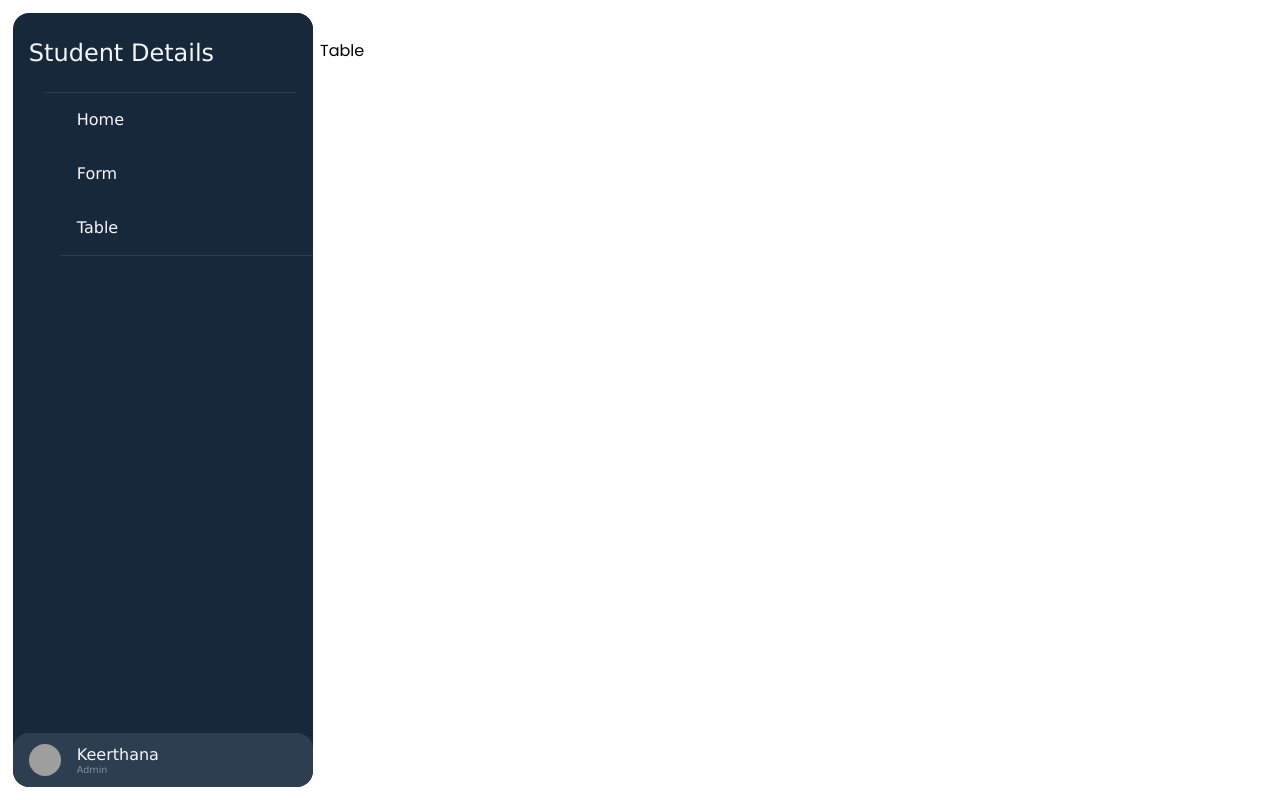
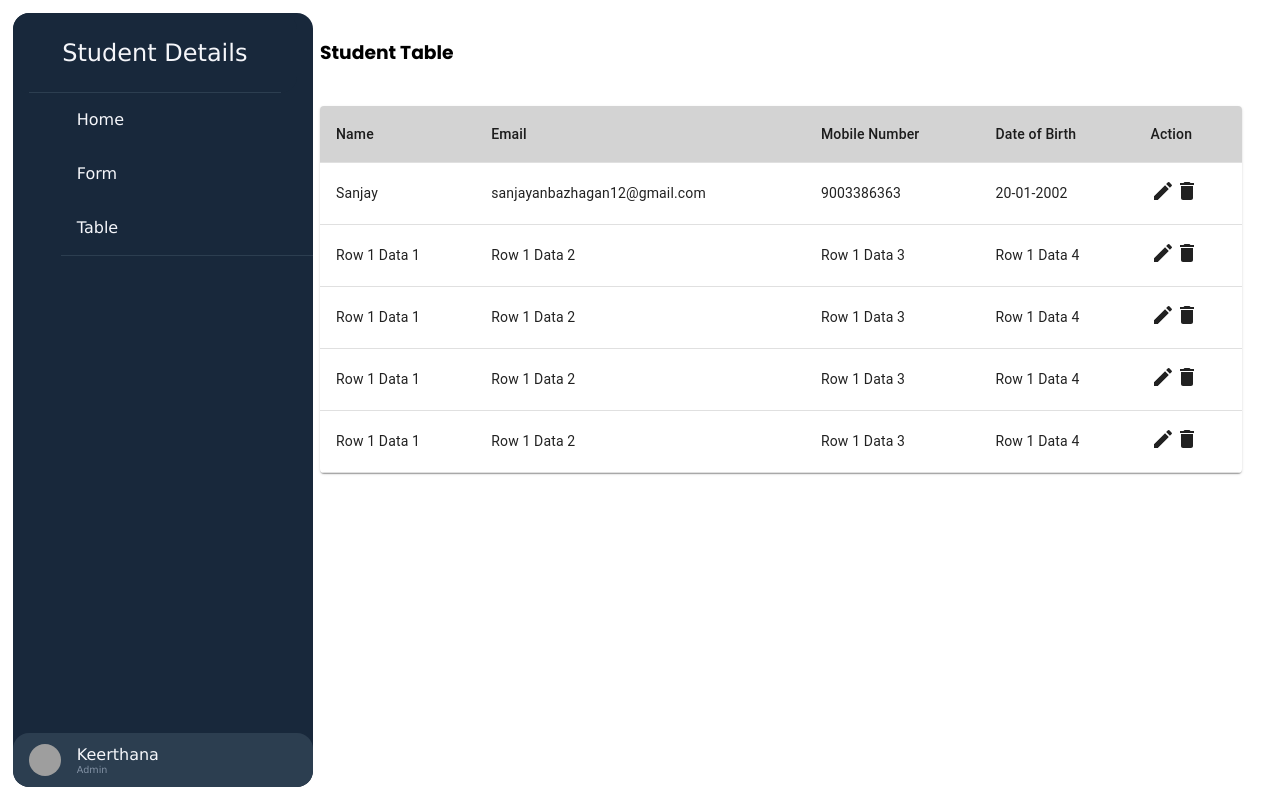
Before and after one commit to sanjayanbu12/KCT-frontend, a React (Create React App) app: page /table in a window 1280 px wide. Built offline with nearby package versions, Linux system fonts and the light colour scheme; grey boxes are pictures that could not be loaded.

Commit message:
Table and changes in dashboard css

```diff
--- a/src/App.js
+++ b/src/App.js
@@ -5,7 +5,8 @@ import Login from "./components/Login/Login";
 import Dashboard from "./components/DashBoard/Dashboard";
 import Home from "./components/home/Home";
 import Form from "./components/form/Form";
-import Table from "./components/Table/Table"
+import Table from "./components/Table/StudentTable"
+import StudentTable from "./components/Table/StudentTable";
 function App() {
   return (
     <Router>
@@ -21,7 +22,7 @@ function App() {
             <Routes>
               <Route path="/home" element={<Home />} />
               <Route path="/form" element={<Form />} />
-              <Route path="/table" element={<Table />} />
+              <Route path="/table" element={<StudentTable />} />
             </Routes>
           </Grid>
         </Grid>
--- a/src/components/DashBoard/Dashboard.css
+++ b/src/components/DashBoard/Dashboard.css
@@ -1,5 +1,5 @@
 :root {
-  --background: #fffff;
+  --background: #ffffff;
   --navbar-width: 300px;
   --navbar-width-min: 80px;
   --navbar-dark-primary: #18283b;
@@ -103,7 +103,7 @@ body {
 #nav-header {
   position: relative;
   width: var(--navbar-width);
-  left: 16px;
+  /* left: 16px; */
   width: calc(var(--navbar-width) - 16px);
   min-height: 80px;
   background: var(--navbar-dark-primary);
@@ -111,6 +111,7 @@ body {
   z-index: 2;
   display: flex;
   align-items: center;
+  justify-content: center;
   transition: width 0.2s;
 }
 
@@ -195,7 +196,8 @@ label[for=nav-toggle] {
   top: -70px;
   width: calc(100% - 16px);
   height: 54px;
-  background: var(--background);
+  background:var(--background);
+  color: black;
   background-attachment: fixed;
   border-radius: 16px 0 0 16px;
   transition: top 0.2s;
--- a/src/components/DashBoard/Dashboard.jsx
+++ b/src/components/DashBoard/Dashboard.jsx
@@ -15,7 +15,7 @@ const Dashboard = () => {
         <Link to="/form" className="nav-button"><i class="fas fa-images"></i><span>Form</span></Link>
         <Link to="/table" className="nav-button"><i class="fas fa-images"></i><span>Table</span></Link>
         <hr />
-        <div id="nav-content-highlight"></div>
+        {/* <div id="nav-content-highlight"></div> */}
       </div>
       <input id="nav-footer-toggle" type="checkbox" />
       <div id="nav-footer">
@@ -25,7 +25,6 @@ const Dashboard = () => {
           <label for="nav-footer-toggle"><i class="fas fa-caret-up"></i></label>
         </div>
         <div id="nav-footer-content">
-
         </div>
       </div>
 
--- /dev/null
+++ b/src/components/Table/StudentTable.jsx
@@ -0,0 +1,81 @@
+import React from 'react';
+import { Table, TableContainer, TableHead, TableRow, TableCell, TableBody, Paper } from '@mui/material';
+import EditIcon from '@mui/icons-material/Edit';
+import DeleteIcon from '@mui/icons-material/Delete';
+
+const StudentTable = () => {
+  return (
+    <div style={{ margin: '3vw 3vw 3vw 0' }}>
+      <div>
+        <h3>Student Table</h3>
+      </div>
+      <TableContainer component={Paper} style={{ margin: '3vw 3vw 3vw 0' }}>
+        <Table>
+          <TableHead>
+            <TableRow style={{ backgroundColor: '#D3D3D3' }}>
+              <TableCell>Name</TableCell>
+              <TableCell>Email</TableCell>
+              <TableCell>Mobile Number</TableCell>
+              <TableCell>Date of Birth</TableCell>
+              <TableCell>Action</TableCell>
+            </TableRow>
+          </TableHead>
+          <TableBody>
+            <TableRow>
+              <TableCell>Sanjay</TableCell>
+              <TableCell>sanjayanbazhagan12@gmail.com</TableCell>
+              <TableCell>9003386363</TableCell>
+              <TableCell>20-01-2002</TableCell>
+              <TableCell>
+                <EditIcon />
+                <DeleteIcon />
+              </TableCell>
+            </TableRow>
+            <TableRow>
+              <TableCell>Row 1 Data 1</TableCell>
+              <TableCell>Row 1 Data 2</TableCell>
+              <TableCell>Row 1 Data 3</TableCell>
+              <TableCell>Row 1 Data 4</TableCell>
+              <TableCell>
+                <EditIcon />
+                <DeleteIcon />
+              </TableCell>
+            </TableRow>
+            <TableRow>
+              <TableCell>Row 1 Data 1</TableCell>
+              <TableCell>Row 1 Data 2</TableCell>
+              <TableCell>Row 1 Data 3</TableCell>
+              <TableCell>Row 1 Data 4</TableCell>
+              <TableCell>
+                <EditIcon />
+                <DeleteIcon />
+              </TableCell>
+            </TableRow>
+            <TableRow>
+              <TableCell>Row 1 Data 1</TableCell>
+              <TableCell>Row 1 Data 2</TableCell>
+              <TableCell>Row 1 Data 3</TableCell>
+              <TableCell>Row 1 Data 4</TableCell>
+              <TableCell>
+                <EditIcon />
+                <DeleteIcon />
+              </TableCell>
+            </TableRow>
+            <TableRow>
+              <TableCell>Row 1 Data 1</TableCell>
+              <TableCell>Row 1 Data 2</TableCell>
+              <TableCell>Row 1 Data 3</TableCell>
+              <TableCell>Row 1 Data 4</TableCell>
+              <TableCell>
+                <EditIcon />
+                <DeleteIcon />
+              </TableCell>
+            </TableRow>
+          </TableBody>
+        </Table>
+      </TableContainer>
+    </div>
+  );
+}
+
+export default StudentTable;
--- a/src/components/Table/Table.jsx
+++ /dev/null
@@ -1,11 +0,0 @@
-import React from 'react'
-
-const Table = () => {
-  return (
-    <div style={{ margin: '3vw 3vw 3vw 0' }}>
-      Table
-    </div>
-  )
-}
-
-export default Table
--- a/src/components/form/Form.jsx
+++ b/src/components/form/Form.jsx
@@ -4,9 +4,21 @@ import Stepper from '@mui/material/Stepper';
 import Step from '@mui/material/Step';
 import StepLabel from '@mui/material/StepLabel';
 import Button from '@mui/material/Button';
-import StudentForm from './StudentForm'; // Import the StudentForm component
-import CourseForm from './CourseForm'; // Import the CourseForm component
-import StaffForm from './StaffForm'; // Import the StaffForm component
+import StudentForm from './StudentForm';
+import CourseForm from './CourseForm';
+import StaffForm from './StaffForm';
+import { makeStyles } from '@mui/styles';
+
+const useStyles = makeStyles({
+  activeStepIcon: {
+    '& .css-1u4zpwo-MuiSvgIcon-root-MuiStepIcon-root.Mui-active': {
+      color: '#2c3e50',
+    },
+    '& .css-1u4zpwo-MuiSvgIcon-root-MuiStepIcon-root.Mui-completed': {
+      color: '#2c3e50',
+    },
+  },
+});
 
 const steps = [
   'Student Details',
@@ -15,6 +27,7 @@ const steps = [
 ];
 
 const Form = () => {
+  const classes = useStyles();
   const [activeStep, setActiveStep] = React.useState(0);
 
   const handleNext = () => {
@@ -26,7 +39,7 @@ const Form = () => {
   };
 
   const handleSubmit = () => {
-    // Logic for submitting form data
+    // Handle form submission
   };
 
   const isLastStep = activeStep === steps.length - 1;
@@ -34,7 +47,7 @@ const Form = () => {
   return (
     <div style={{ margin: '3vw 3vw 3vw 0' }}>
       <Box sx={{ width: '100%' }}>
-        <Stepper activeStep={activeStep} alternativeLabel>
+        <Stepper activeStep={activeStep} alternativeLabel className={classes.activeStepIcon}>
           {steps.map((label, index) => (
             <Step key={label}>
               <StepLabel>{label}</StepLabel>
@@ -49,16 +62,16 @@ const Form = () => {
       </Box>
       <div style={{ marginTop: '5vw', display: 'flex', justifyContent: 'space-between' }}>
         {activeStep !== 0 && (
-          <Button variant="contained" color="primary" onClick={handleBack} sx={{ width: '25%' }}>
+          <Button variant="contained" color="primary" onClick={handleBack} sx={{ width: '10%', backgroundColor: '#2c3e50', '&:hover': { backgroundColor: '#2c3e50' } }}>
             Back
           </Button>
         )}
         {isLastStep ? (
-          <Button variant="contained" color="primary" onClick={handleSubmit} sx={{ width: '25%' }}>
+          <Button variant="contained" color="primary" onClick={handleSubmit} sx={{ width: '10%', backgroundColor: '#2c3e50', '&:hover': { backgroundColor: '#2c3e50' } }}>
             Submit
           </Button>
         ) : (
-          <Button variant="contained" color="primary" onClick={handleNext} sx={{ width: '25%' }}>
+          <Button variant="contained" color="primary" onClick={handleNext} sx={{ width: '10%', backgroundColor: '#2c3e50', '&:hover': { backgroundColor: '#2c3e50' } }}>
             Next
           </Button>
         )}
--- a/src/components/form/StaffForm.jsx
+++ b/src/components/form/StaffForm.jsx
@@ -12,37 +12,37 @@ const StaffForm = () => {
             <Box>
                 <Grid container spacing={2} style={{ marginBottom: '3vw' }}>
                     <Grid item xs={4}>
-                        <TextField id="outlined-basic" placeholder='Enter Name' variant="outlined" />
+                        <TextField style={{ width: '100%' }} id="outlined-basic" placeholder='Enter Name' variant="outlined" />
                     </Grid>
                     <Grid item xs={4}>
-                        <TextField id="outlined-basic" placeholder='Enter Name' variant="outlined" />
+                        <TextField style={{ width: '100%' }} id="outlined-basic" placeholder='Enter Name' variant="outlined" />
                     </Grid>
                 </Grid>
 
                 <Grid container spacing={2} style={{ marginBottom: '3vw' }}>
                     <Grid item xs={4}>
-                        <TextField id="outlined-basic" placeholder='Enter Name' variant="outlined" />
+                        <TextField style={{ width: '100%' }} id="outlined-basic" placeholder='Enter Name' variant="outlined" />
                     </Grid>
                     <Grid item xs={4}>
-                        <TextField id="outlined-basic" placeholder='Enter Name' variant="outlined" />
+                        <TextField style={{ width: '100%' }} id="outlined-basic" placeholder='Enter Name' variant="outlined" />
                     </Grid>
                 </Grid>
 
                 <Grid container spacing={2} style={{ marginBottom: '3vw' }}>
                     <Grid item xs={4}>
-                        <TextField id="outlined-basic" placeholder='Enter Name' variant="outlined" />
+                        <TextField style={{ width: '100%' }} id="outlined-basic" placeholder='Enter Name' variant="outlined" />
                     </Grid>
                     <Grid item xs={4}>
-                        <TextField id="outlined-basic" placeholder='Enter Name' variant="outlined" />
+                        <TextField style={{ width: '100%' }} id="outlined-basic" placeholder='Enter Name' variant="outlined" />
                     </Grid>
                 </Grid>
 
                 <Grid container spacing={2} style={{ marginBottom: '3vw' }}>
                     <Grid item xs={4}>
-                        <TextField id="outlined-basic" placeholder='Enter Name' variant="outlined" />
+                        <TextField style={{ width: '100%' }} id="outlined-basic" placeholder='Enter Name' variant="outlined" />
                     </Grid>
                     <Grid item xs={4}>
-                        <TextField id="outlined-basic" placeholder='Enter Name' variant="outlined" />
+                        <TextField style={{ width: '100%' }} id="outlined-basic" placeholder='Enter Name' variant="outlined" />
                     </Grid>
                 </Grid>
             </Box>
--- a/src/components/home/Home.jsx
+++ b/src/components/home/Home.jsx
@@ -3,7 +3,7 @@ import React from 'react'
 const Home = () => {
   return (
     <div style={{ margin: '3vw 3vw 3vw 0' }}>
-      Home
+     <h3>Home</h3>
     </div>
   )
 }
```
Also changed, not shown: src/components/Table/MaterialTableIcons.js (deleted, +0 -9 lines), src/components/form/CourseForm.jsx (+9 -9 lines), src/components/form/StudentForm.jsx (+25 -25 lines).
